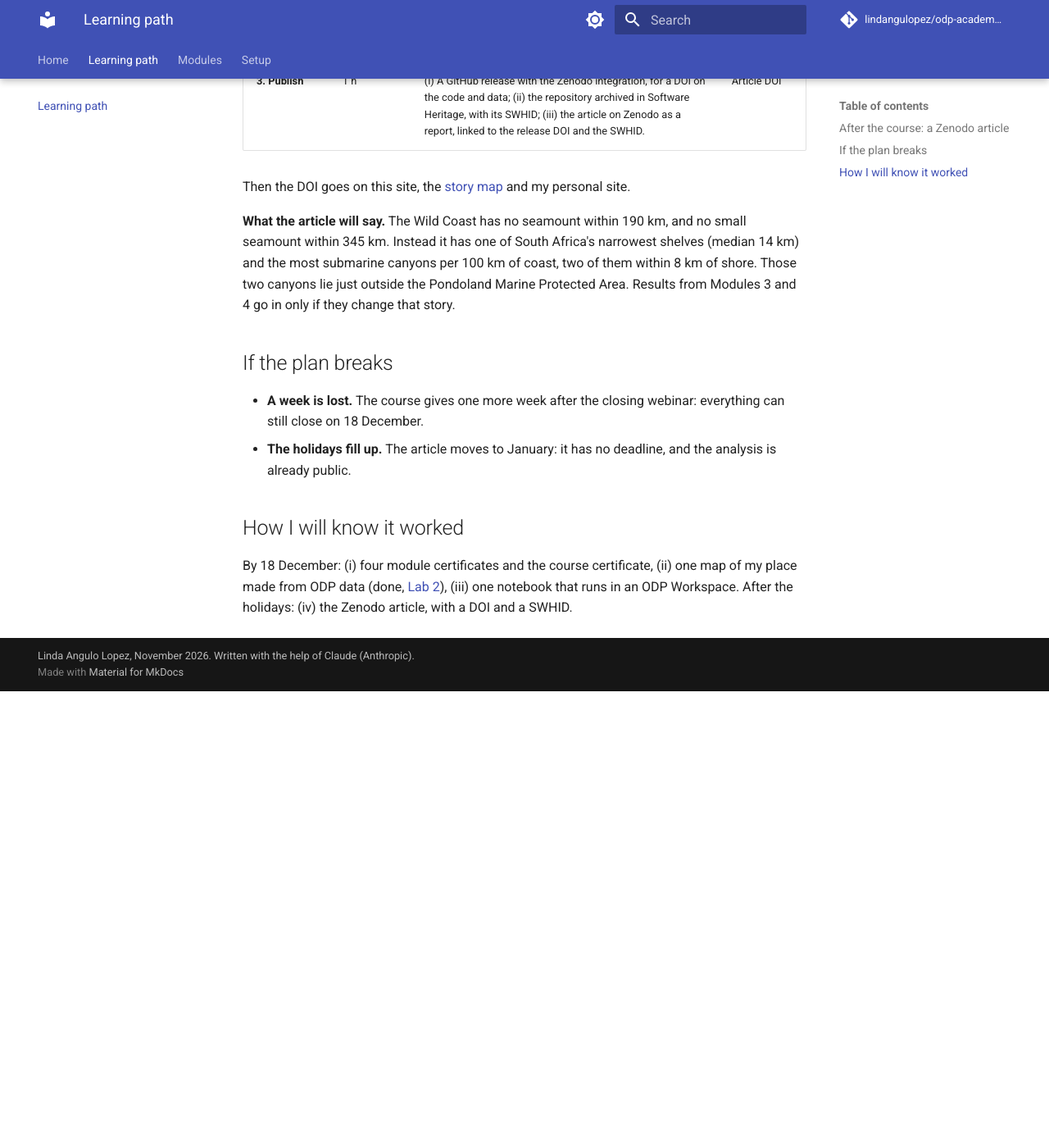
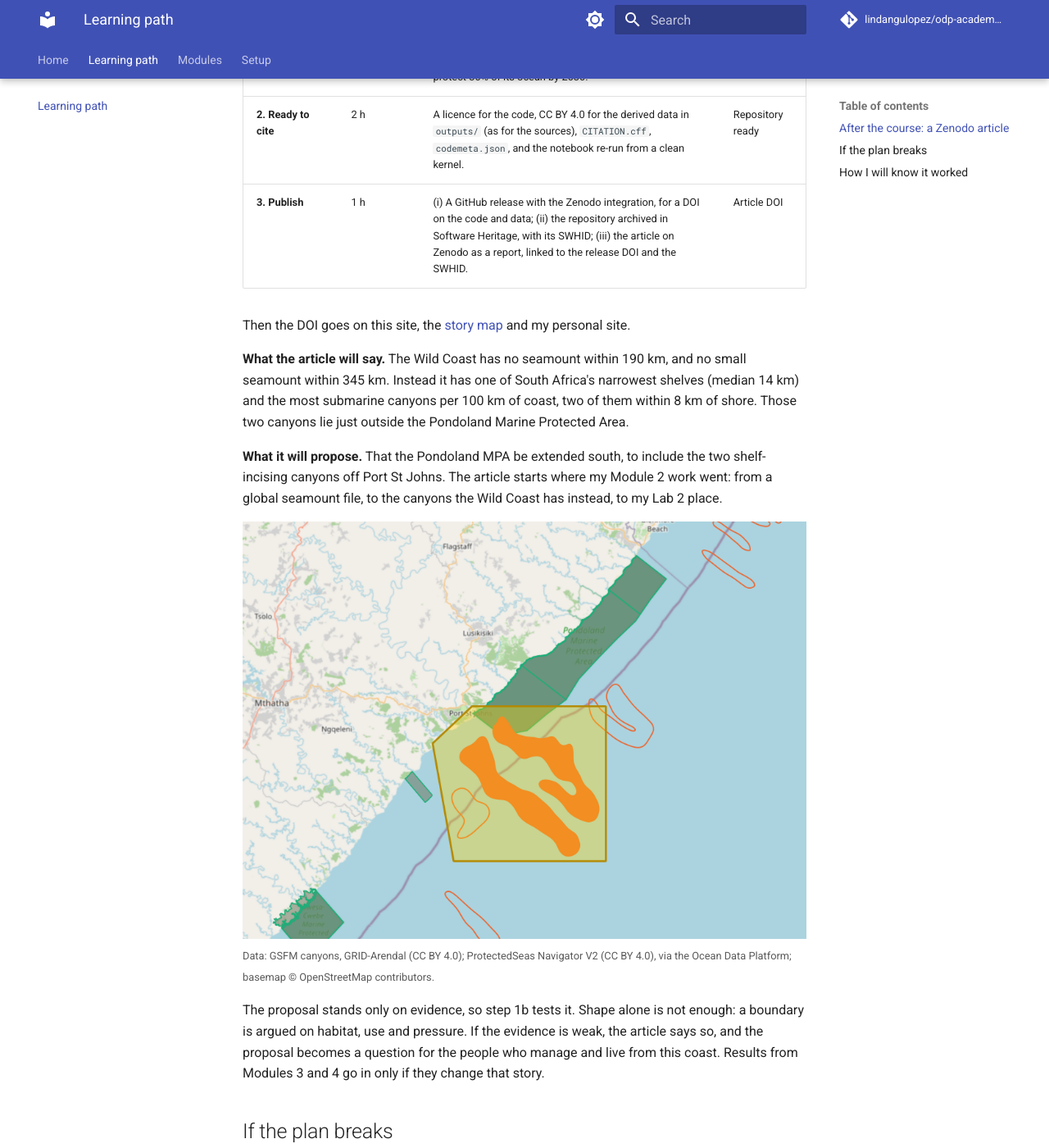
Before and after one commit to lindangulopez/odp-academy-2026, an MkDocs documentation site: the page built from docs/learning-path.md, in a window 1280 px wide and 1400 px high, scrolled down 1329 px. Shown: the whole window at 82% size. Built offline with MkDocs 1.6.1 and Material for MkDocs 9.7.7, drawn with Linux system fonts in a browser that asks for light colours; comment, search, counter and statistics services are not loaded; before the commit the page ends 2172 px from its top, so only the background shows below that; some of the changed text lies outside the part shown.

Commit message:
Article plan: propose extending the Pondoland MPA to the Port St Johns canyons, with an evidence step

```diff
--- a/docs/learning-path.md
+++ b/docs/learning-path.md
@@ -15,19 +15,27 @@ The course runs from 12 November to 18 December 2026, 2 to 4 hours a week. A new
 
 ## After the course: a Zenodo article
 
-The Wild Coast exercise answered a real question, so I want it citable: a short article on Zenodo with a DOI, with the notebook and data archived alongside it. There is no rush. I write it during the Christmas and New Year holidays, from **24 December 2026 to 3 January 2027**, about five hours in all.
+The Wild Coast exercise answered a real question, so I want it citable: a short article on Zenodo with a DOI, with the notebook and data archived alongside it. There is no rush. I write it during the Christmas and New Year holidays, from **24 December 2026 to 3 January 2027**, about seven hours in all.
 
 It is also a test of something I care about at work: how an analysis made with ODP data can be versioned, cited and archived.
 
 | Step | About | What | Output |
 | --- | --- | --- | --- |
 | **1. Draft** | 2 h | The question, data, method, results, the Lab 2 finding and the limits, in Markdown in this repository. The [Wild Coast](module-2-wild-coast.md) and [Module 2](module-2-gis.md) pages are the starting point. | `article/` draft |
+| **1b. Evidence for the proposal** | 2 h | Three ODP layers clipped to the Port St Johns canyons: cold-water coral habitat suitability (Tong et al. 2023), fishing effort (Global Fishing Watch, 2024) and species records (OBIS). Then the context: how the Pondoland MPA zones were drawn, and South Africa's commitment to protect 30% of its ocean by 2030. | Evidence table |
 | **2. Ready to cite** | 2 h | A licence for the code, CC BY 4.0 for the derived data in `outputs/` (as for the sources), `CITATION.cff`, `codemeta.json`, and the notebook re-run from a clean kernel. | Repository ready |
 | **3. Publish** | 1 h | (i) A GitHub release with the Zenodo integration, for a DOI on the code and data; (ii) the repository archived in Software Heritage, with its SWHID; (iii) the article on Zenodo as a report, linked to the release DOI and the SWHID. | Article DOI |
 
 Then the DOI goes on this site, the [story map](https://arcg.is/1GHyu43) and my personal site.
 
-**What the article will say.** The Wild Coast has no seamount within 190 km, and no small seamount within 345 km. Instead it has one of South Africa's narrowest shelves (median 14 km) and the most submarine canyons per 100 km of coast, two of them within 8 km of shore. Those two canyons lie just outside the Pondoland Marine Protected Area. Results from Modules 3 and 4 go in only if they change that story.
+**What the article will say.** The Wild Coast has no seamount within 190 km, and no small seamount within 345 km. Instead it has one of South Africa's narrowest shelves (median 14 km) and the most submarine canyons per 100 km of coast, two of them within 8 km of shore. Those two canyons lie just outside the Pondoland Marine Protected Area.
+
+**What it will propose.** That the Pondoland MPA be extended south, to include the two shelf-incising canyons off Port St Johns. The article starts where my Module 2 work went: from a global seamount file, to the canyons the Wild Coast has instead, to my Lab 2 place.
+
+![QGIS view of the Lab 2 project: the Port St Johns canyons inside my place, just south of the Pondoland MPA](img/lab2/qgis_exo2_view.png)
+<small>Data: GSFM canyons, GRID-Arendal (CC BY 4.0); ProtectedSeas Navigator V2 (CC BY 4.0), via the Ocean Data Platform; basemap © OpenStreetMap contributors.</small>
+
+The proposal stands only on evidence, so step 1b tests it. Shape alone is not enough: a boundary is argued on habitat, use and pressure. If the evidence is weak, the article says so, and the proposal becomes a question for the people who manage and live from this coast. Results from Modules 3 and 4 go in only if they change that story.
 
 ## If the plan breaks
 
```
